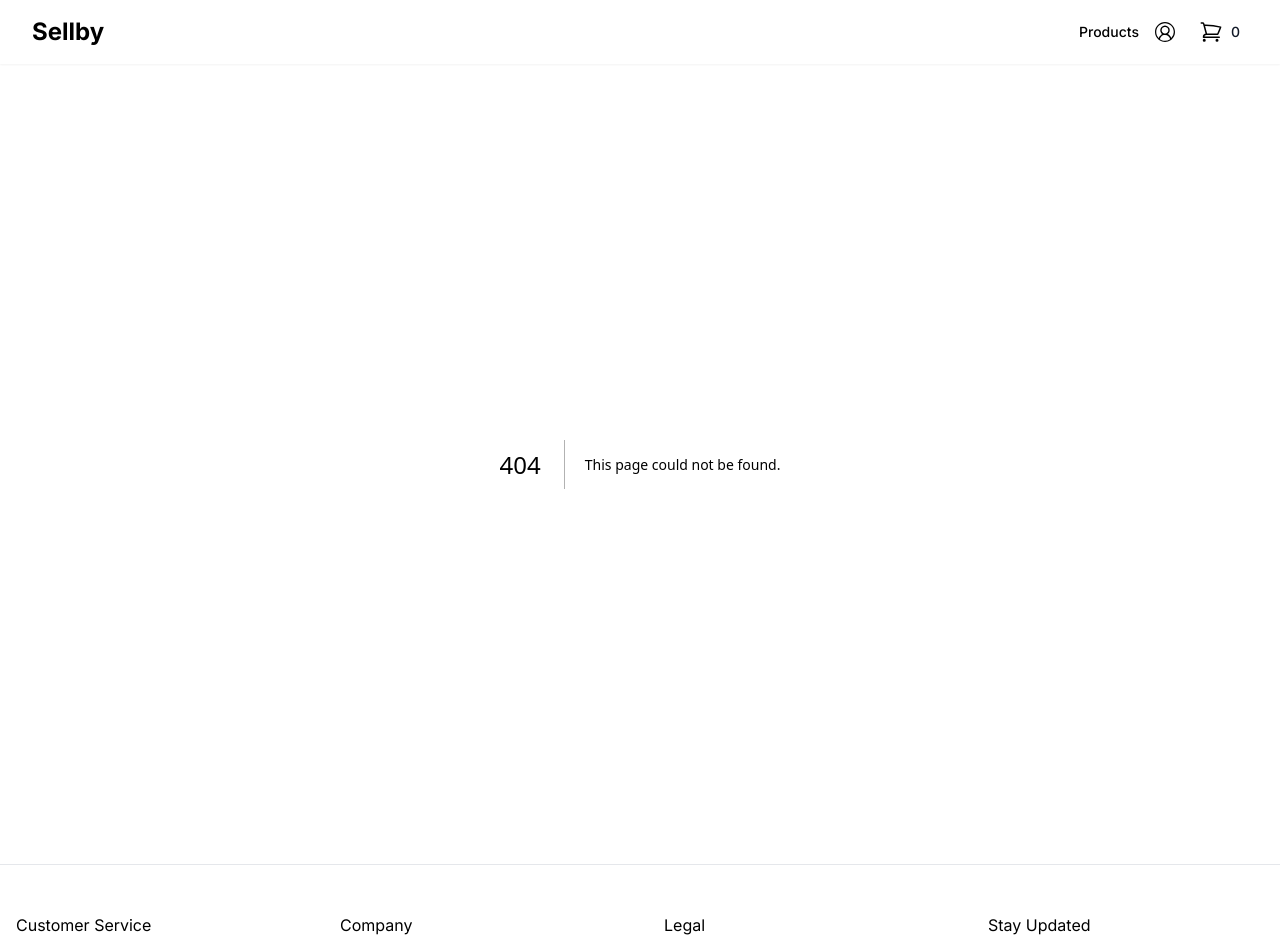
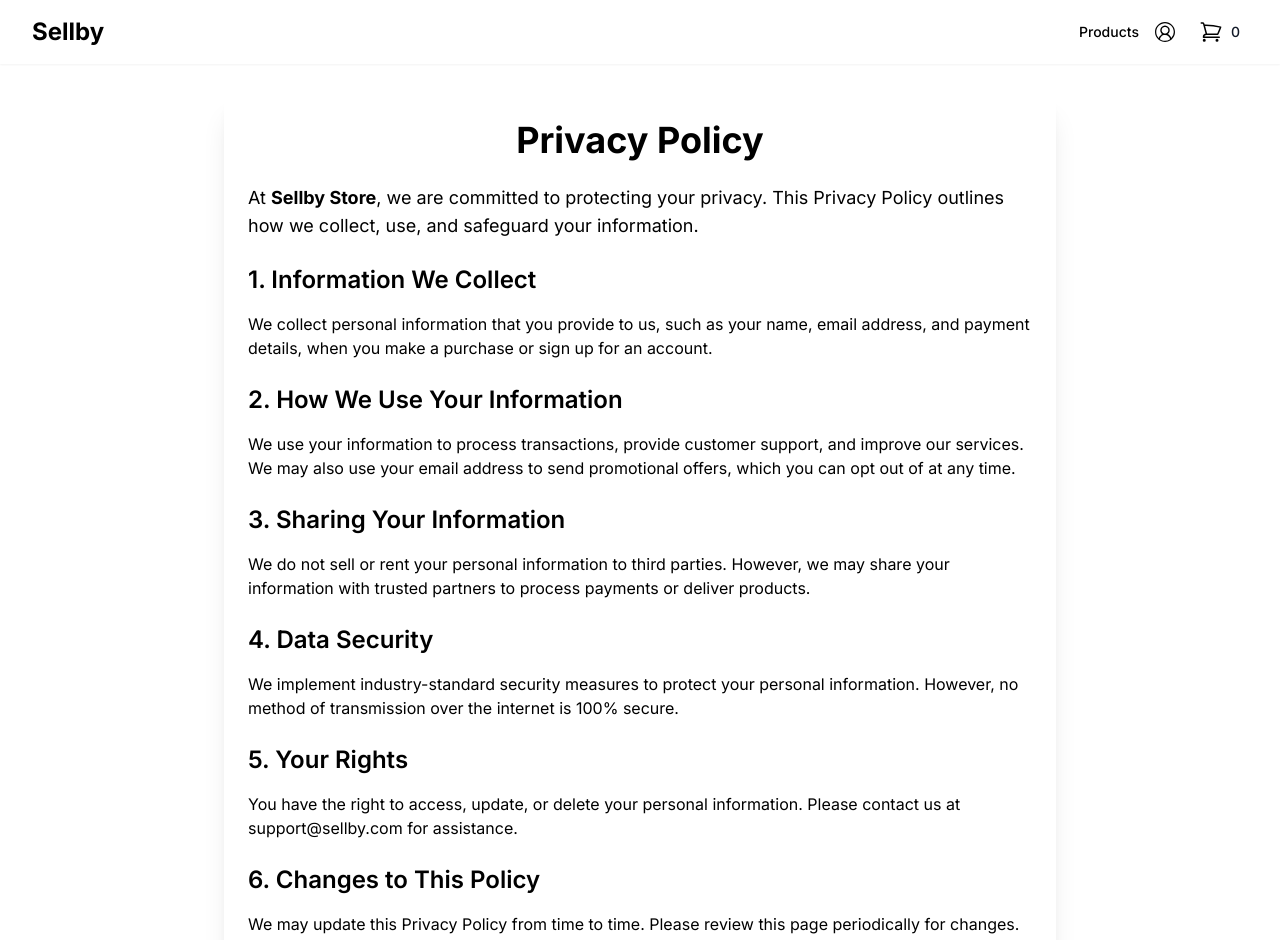
Before and after one commit to r-pears/odai-ecommerce, a Next.js app in the folder frontend/: page /terms/privacy in a window 1280 px wide. Before the commit this address had no page. Shown: the top 940 px of the page. Built offline with nearby package versions, Linux system fonts and the light colour scheme.

Commit message:
adding the terms and conditions page

```diff
--- /dev/null
+++ b/frontend/src/app/(main)/terms/page.tsx
@@ -0,0 +1,48 @@
+import { Metadata } from 'next';
+
+
+export const metadata: Metadata = {
+    title: 'Terms of Service - Sellby Store',
+    description: 'Read the terms and conditions for using Sellby Store. Learn about your rights and responsibilities as a user.',
+};
+
+export default function TermsPage() {
+    return (
+        <div className="max-w-4xl mx-auto py-8 px-4 sm:px-6 lg:px-8">
+            <div className="card bg-base-100 shadow-xl p-6">
+                <h1 className="text-4xl font-bold text-center mb-6">Terms of Service</h1>
+                <p className="mb-4 text-lg">
+                    Welcome to <span className="font-bold">Sellby Store</span>! By using our website, you agree to the following terms and conditions.
+                </p>
+                <div className="divider"></div>
+                <h2 className="text-2xl font-semibold mt-6 mb-4">1. General Terms</h2>
+                <p className="mb-4 text-base">
+                    Lorem ipsum dolor sit amet, consectetur adipiscing elit. Nulla facilisi. Suspendisse potenti.
+                </p>
+                <h2 className="text-2xl font-semibold mt-6 mb-4">2. Privacy Policy</h2>
+                <p className="mb-4 text-base">
+                    We value your privacy. Please review our{' '}
+                    <a href="/terms/privacy" className="text-primary link link-hover">
+                        Privacy Policy
+                    </a>{' '}
+                    for more details.
+                </p>
+                <h2 className="text-2xl font-semibold mt-6 mb-4">3. Payment and Refunds</h2>
+                <p className="mb-4 text-base">
+                    All payments are processed securely. Refunds are subject to our refund policy.
+                </p>
+                <h2 className="text-2xl font-semibold mt-6 mb-4">4. Changes to Terms</h2>
+                <p className="mb-4 text-base">
+                    We reserve the right to update these terms at any time. Please check this page periodically for updates.
+                </p>
+                <div className="divider"></div>
+                <p className="mt-6 text-center text-base">
+                    If you have any questions about these terms, please contact us at{' '}
+                    <a href="mailto:support@sellby.com" className="text-primary link link-hover">
+                        support@sellby.com
+                    </a>.
+                </p>
+            </div>
+        </div>
+    );
+}
--- /dev/null
+++ b/frontend/src/app/(main)/terms/privacy/page.tsx
@@ -0,0 +1,55 @@
+import { Metadata } from 'next';
+
+export const metadata: Metadata = {
+    title: 'Privacy Policy - Sellby Store',
+    description: 'Learn how Sellby Store collects, uses, and protects your personal information. Your privacy is important to us.',
+};
+
+export default function PrivacyPolicyPage() {
+    return (
+        <div className="max-w-4xl mx-auto py-8 px-4 sm:px-6 lg:px-8">
+            <div className="card bg-base-100 shadow-xl p-6">
+                <h1 className="text-4xl font-bold text-center mb-6">Privacy Policy</h1>
+                <p className="mb-4 text-lg">
+                    At <span className="font-bold">Sellby Store</span>, we are committed to protecting your privacy. This Privacy Policy outlines how we collect, use, and safeguard your information.
+                </p>
+                <div className="divider"></div>
+                <h2 className="text-2xl font-semibold mt-6 mb-4">1. Information We Collect</h2>
+                <p className="mb-4 text-base">
+                    We collect personal information that you provide to us, such as your name, email address, and payment details, when you make a purchase or sign up for an account.
+                </p>
+                <h2 className="text-2xl font-semibold mt-6 mb-4">2. How We Use Your Information</h2>
+                <p className="mb-4 text-base">
+                    We use your information to process transactions, provide customer support, and improve our services. We may also use your email address to send promotional offers, which you can opt out of at any time.
+                </p>
+                <h2 className="text-2xl font-semibold mt-6 mb-4">3. Sharing Your Information</h2>
+                <p className="mb-4 text-base">
+                    We do not sell or rent your personal information to third parties. However, we may share your information with trusted partners to process payments or deliver products.
+                </p>
+                <h2 className="text-2xl font-semibold mt-6 mb-4">4. Data Security</h2>
+                <p className="mb-4 text-base">
+                    We implement industry-standard security measures to protect your personal information. However, no method of transmission over the internet is 100% secure.
+                </p>
+                <h2 className="text-2xl font-semibold mt-6 mb-4">5. Your Rights</h2>
+                <p className="mb-4 text-base">
+                    You have the right to access, update, or delete your personal information. Please contact us at{' '}
+                    <a href="mailto:support@sellby.com" className="text-primary link link-hover">
+                        support@sellby.com
+                    </a>{' '}
+                    for assistance.
+                </p>
+                <h2 className="text-2xl font-semibold mt-6 mb-4">6. Changes to This Policy</h2>
+                <p className="mb-4 text-base">
+                    We may update this Privacy Policy from time to time. Please review this page periodically for changes.
+                </p>
+                <div className="divider"></div>
+                <p className="mt-6 text-center text-base">
+                    If you have any questions about this Privacy Policy, please contact us at{' '}
+                    <a href="mailto:support@sellby.com" className="text-primary link link-hover">
+                        support@sellby.com
+                    </a>.
+                </p>
+            </div>
+        </div>
+    );
+}
```
